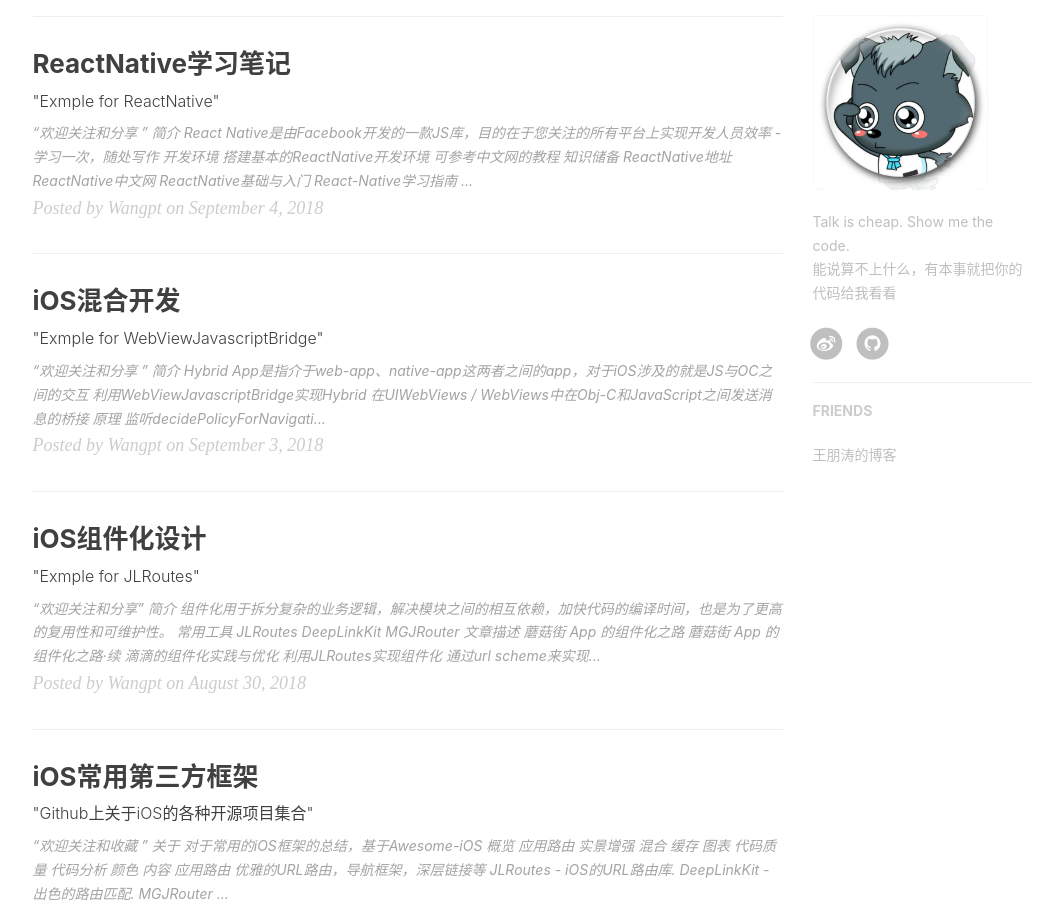
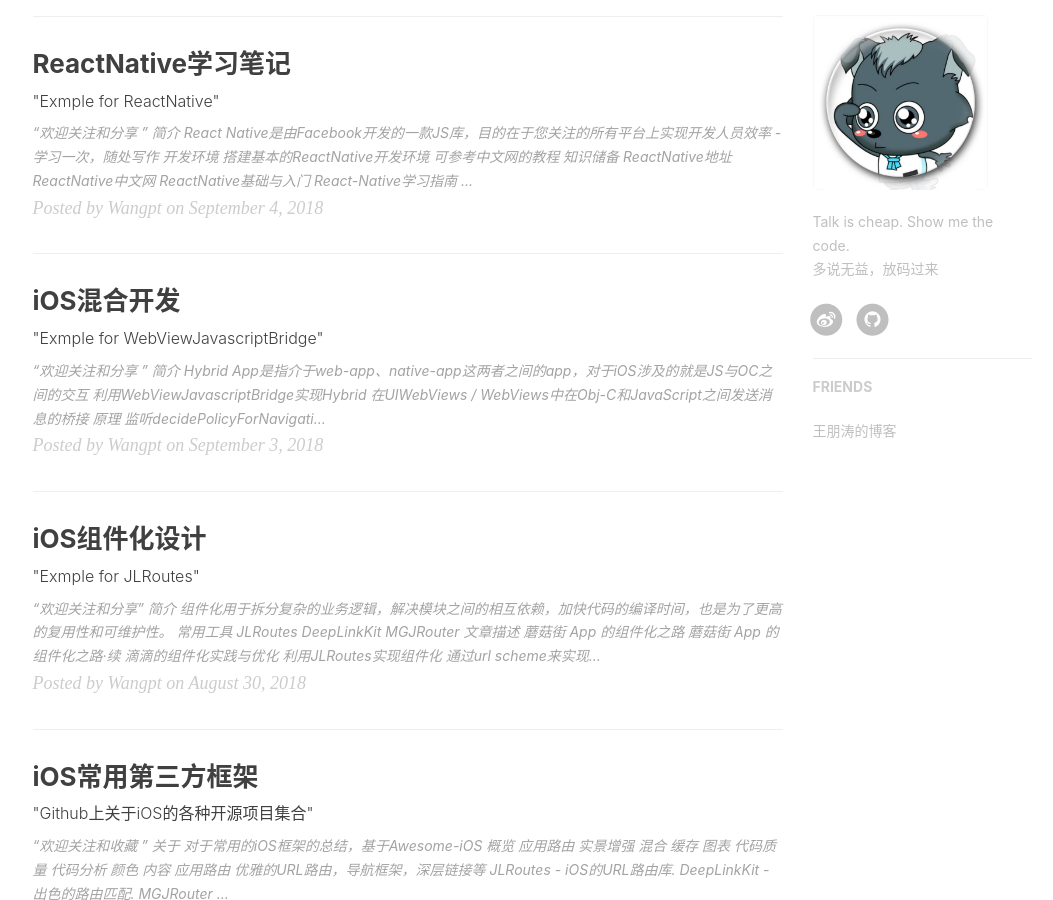
Before and after one commit to wangpt/wangpt.github.io, a Jekyll site: the page built from index.html, in a window 1280 px wide and 900 px high, scrolled down 611 px. Shown: the whole window, without its empty margins (135-1188 px from the left). Built offline with Jekyll 4.4.1, drawn with Linux system fonts in a browser that asks for light colours; nearby versions of some CDN libraries; the list of posts is cut into pages by our own code; comment, search, counter and statistics services are not loaded.

Commit message:
change note

```diff
--- a/_config.yml
+++ b/_config.yml
@@ -72,7 +72,7 @@
 
 # Sidebar settings
 sidebar: true                           # whether or not using Sidebar.
-sidebar-about-description: "Talk is cheap. Show me the code.<br> 能说算不上什么，有本事就把你的代码给我看看"
+sidebar-about-description: "Talk is cheap. Show me the code.<br> 多说无益，放码过来"
 sidebar-avatar: /img/avatar-wpt-ny.jpg      # use absolute URL, seeing it's used in both `/` and `/about/`
 
 
```
